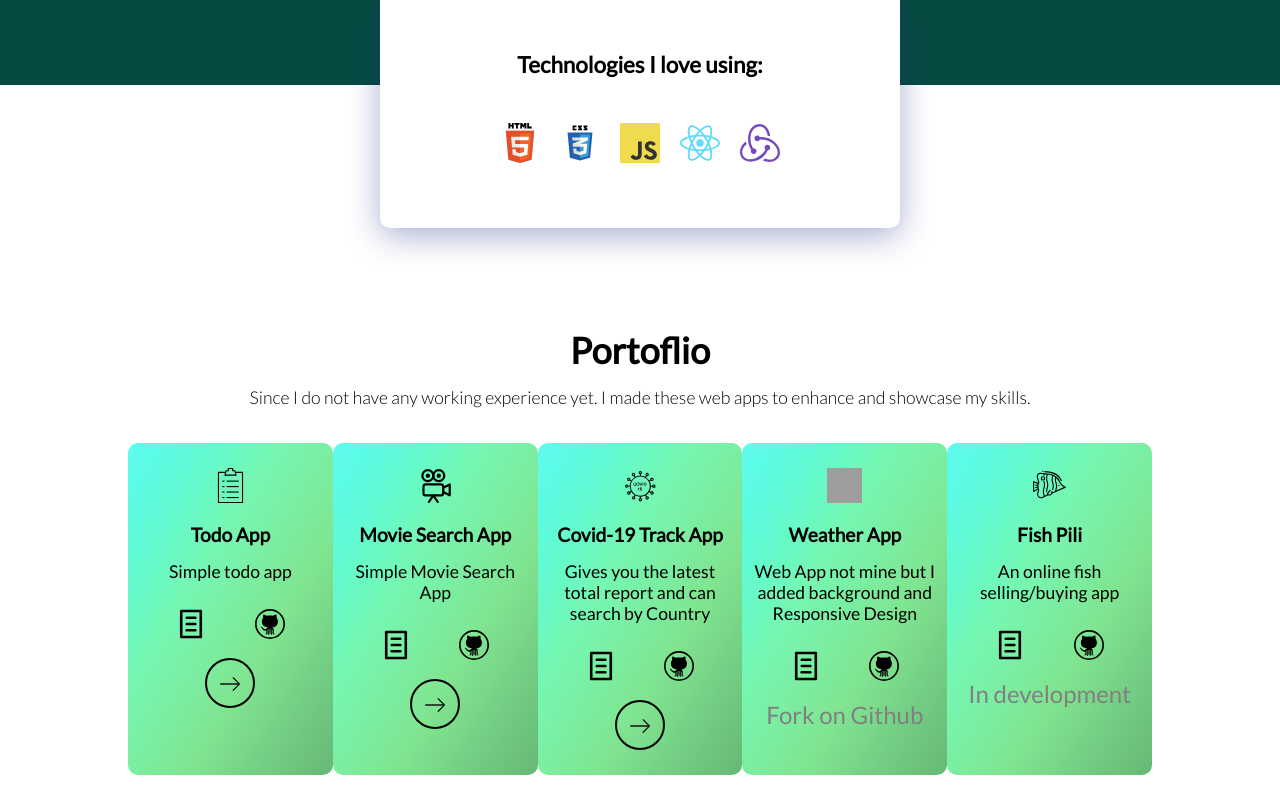
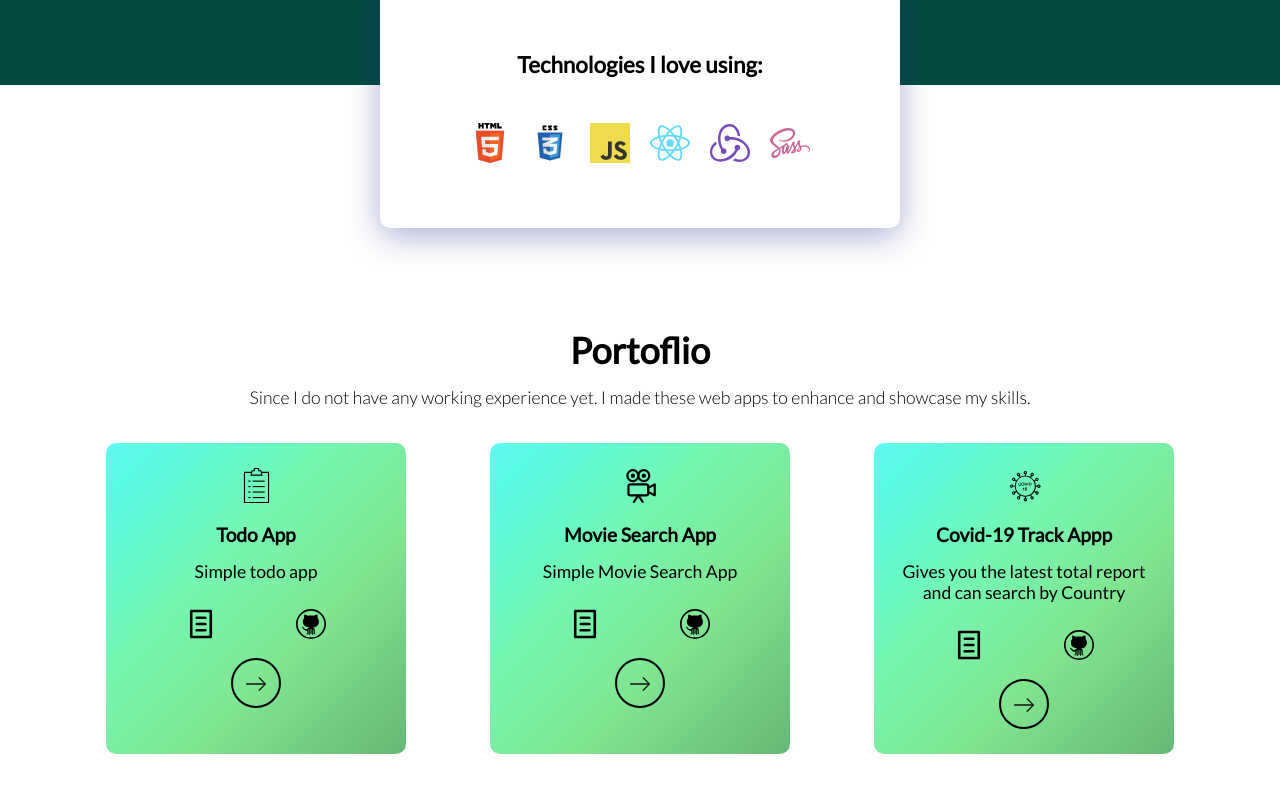
Before and after one commit to RonchiTech/ronchi-portfolio, a React (Create React App) app: page / in a window 1280 px wide. Shown: the part 1060-1860 px from the top of the page. Built offline with nearby package versions, Linux system fonts and the light colour scheme; grey boxes are pictures that could not be loaded.

Commit message:
added sass logo and refractor

```diff
--- a/src/App.js
+++ b/src/App.js
@@ -1,18 +1,20 @@
-import React from 'react';
-import Main from './components/Main/Main';
-import AboutMe from './components/AboutMe/AboutMe';
-import Tech from './components/Tech/Tech';
-import Portfolio from './components/Portfolio/Portfolio';
-import Footer from './components/Footer/Footer';
+import React, { Suspense, lazy } from 'react';
+
+const Main = lazy(() => import('./components/Main/Main'));
+const AboutMe = lazy(() => import('./components/AboutMe/AboutMe'));
+const Tech = lazy(() => import('./components/Tech/Tech'));
+const Portfolio = lazy(() => import('./components/Portfolio/Portfolio'));
+const Footer = lazy(() => import('./components/Footer/Footer'));
+
 function App() {
   return (
-    <>
+    <Suspense fallback={<div>Loading...</div>}>
       <Main />
       <AboutMe />
       <Tech />
       <Portfolio />
       <Footer />
-    </>
+    </Suspense>
   );
 }
 
--- a/src/UI/Cards/Card.module.css
+++ b/src/UI/Cards/Card.module.css
@@ -68,3 +68,8 @@
   background-color: #2baf45;
   border: 2px solid #2baf45;
 }
+@media (min-width: 64rem) {
+  .Card {
+    width: 300px;
+  }
+}
--- a/src/UI/Cards/CardList.jsx
+++ b/src/UI/Cards/CardList.jsx
@@ -1,15 +1,27 @@
 import React from 'react';
+import { projects } from '../../projects';
 import Card from './Card';
 import classes from './CardList.module.css';
-import TodoLogo from '../../assets/img/todoicon.svg';
-import MovieLogo from '../../assets/img/movie.svg'
-import CovidLogo from '../../assets/img/covid.svg'
-import WeatherLogo from '../../assets/img/weather.svg'
-import FishLogo from '../../assets/img/fish.svg'
+
+
+
 const CardList = () => {
+  console.log(projects);
   return (
     <div className={classes.CardList}>
-      <Card
+      {projects.map((prj) => {
+        return (
+          <Card
+            src={prj.src}
+            title={prj.title}
+            description={prj.description}
+            site={prj.site}
+            github={prj.github}
+            label={prj.label}
+          />
+        );
+      })}
+      {/* <Card
         src={TodoLogo}
         title="Todo App"
         description="Simple todo app"
@@ -20,22 +32,22 @@ const CardList = () => {
         src={MovieLogo}
         title="Movie Search App"
         description="Simple Movie Search App"
-        site="https://moviesearch-db80a.web.app/"
-        github="https://github.com/RonchiTech/moviesearchapp"
+        site="https://movie-search-app-1078b.web.app/"
+        github="https://github.com/RonchiTech/movie-search-app"
       />
       <Card
         src={CovidLogo}
         title="Covid-19 Track App"
         description="Gives you the latest total report and can search by Country"
-        site="https://covid-19-track-app-40f4c.web.app/"
-        github="https://github.com/RonchiTech/covid-track-app"
+        site="https://covid19-track-app.web.app/"
+        github="https://github.com/RonchiTech/Covid19-track-app"
       />
       <Card
         src={WeatherLogo}
         title="Weather App"
         description="Web App not mine but I added background and Responsive Design"
         github="https://github.com/RonchiTech/weather-tutorial/tree/UIBranch"
-        label='Fork on Github'
+        label="Fork on Github"
       />
       <Card
         src={FishLogo}
@@ -43,7 +55,7 @@ const CardList = () => {
         description="An online fish selling/buying app"
         github="https://github.com/RonchiTech/fishpili"
         label="In development"
-      />
+      /> */}
     </div>
   );
 };
--- a/src/UI/Cards/CardList.module.css
+++ b/src/UI/Cards/CardList.module.css
@@ -5,6 +5,6 @@
 @media screen and (min-width: 64rem) {
     .CardList {
     flex-direction: row;
-    margin-bottom: 50px;
+    flex-wrap: wrap;
 }
 }
--- a/src/components/Portfolio/Portfolio.module.css
+++ b/src/components/Portfolio/Portfolio.module.css
@@ -1,5 +1,5 @@
 .Portfolio{
-  width: 80%;
+  width: 90%;
   margin: 0 auto;
   text-align: center;
   font-size: 1.5rem;
--- a/src/components/Tech/Tech.jsx
+++ b/src/components/Tech/Tech.jsx
@@ -5,6 +5,7 @@ import CSS from '../../assets/img/css3.svg';
 import JS from '../../assets/img/logo-javascript.svg'
 import ReactLogo from '../../assets/img/react-2.svg';
 import ReduxLogo from '../../assets/img/redux.svg'
+import SassLogo from '../../assets/img/sass.svg'
 const tech = () => {
   return (
     <section className={classes.Tech}>
@@ -25,6 +26,9 @@ const tech = () => {
         <li>
           <img src={ReduxLogo} alt="ReduxLogo" />
         </li>
+        <li>
+          <img src={SassLogo} alt="SassLogo" />
+        </li>
       </ul>
     </section>
   );
--- /dev/null
+++ b/src/projects.js
@@ -0,0 +1,46 @@
+import TodoLogo from './assets/img/todoicon.svg';
+import MovieLogo from './assets/img/movie.svg';
+import CovidLogo from './assets/img/covid.svg';
+import WeatherLogo from './assets/img/weather.svg';
+import FishLogo from './assets/img/fish.svg';
+
+export const projects = [
+  {
+    title: 'Todo App',
+    src: TodoLogo,
+    description: 'Simple todo app',
+    site: 'https://todoapp-a6d7d.web.app/',
+    github: 'https://github.com/RonchiTech/todoapp',
+  },
+  {
+    title: 'Movie Search App',
+    src: MovieLogo,
+    description: 'Simple Movie Search App',
+    site: 'https://movie-search-app-1078b.web.app/',
+    github: 'https://github.com/RonchiTech/movie-search-app',
+  },
+  {
+    title: 'Covid-19 Track Appp',
+    src: CovidLogo,
+    description: 'Gives you the latest total report and can search by Country',
+    site: 'https://covid19-track-app.web.app/',
+    github: 'https://github.com/RonchiTech/Covid19-track-app',
+  },
+  {
+    title: 'Weather App',
+    src: WeatherLogo,
+    description:
+      'Web App not mine but I added background and Responsive Design',
+    site: null,
+    github: 'https://github.com/RonchiTech/weather-tutorial/tree/UIBranch',
+    label: 'Fork on Github',
+  },
+  {
+    title: 'Fish Pili',
+    src: FishLogo,
+    description: 'An online fish selling/buying app',
+    site: null,
+    github: 'https://github.com/RonchiTech/fishpil',
+    label: 'In development',
+  },
+];
```
Also changed, not shown: src/assets/img/sass.svg (added).
